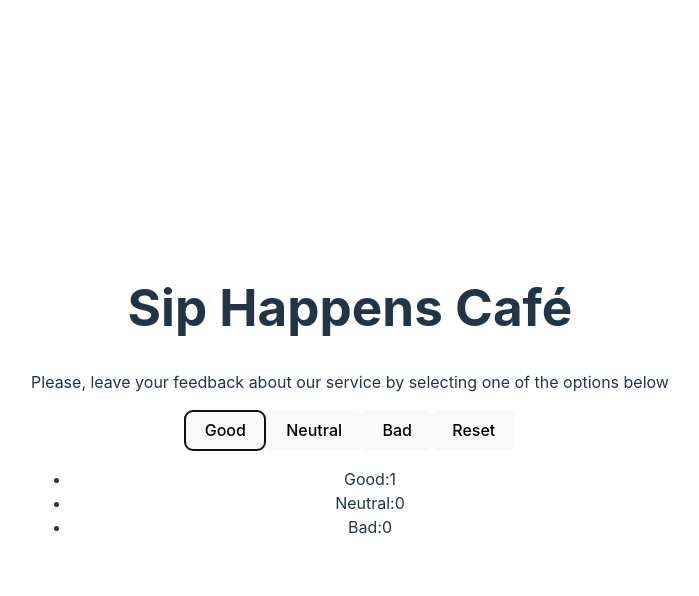
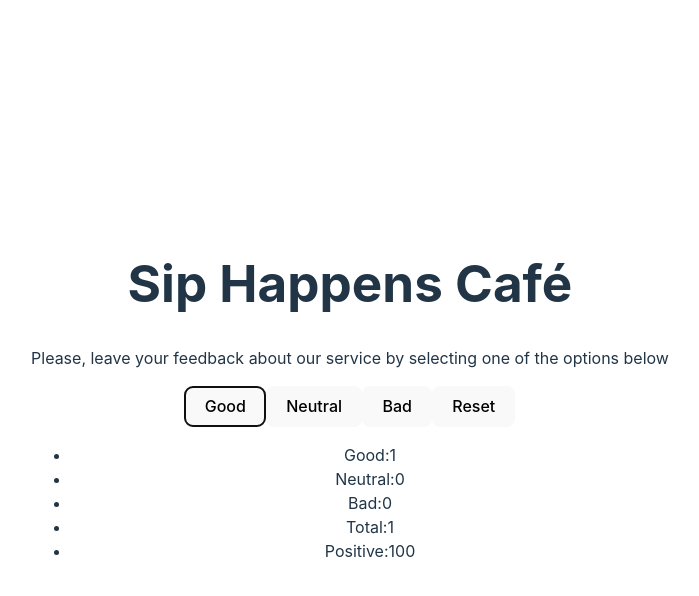
Before and after one commit to IrynaBalandina/goit-react-hw-02, a React (Vite) app: page / in a window 1280 px wide. Both pictures are taken after a click on the button "Good". Shown: the top 596 px of the page, without its empty margins (290-989 px from the left). Built offline with nearby package versions, Linux system fonts and the light colour scheme.

Commit message:
the 5-the part is finished

```diff
--- a/src/App.jsx
+++ b/src/App.jsx
@@ -25,7 +25,7 @@ const updateFeedback = (feedbackType )=> {
     bad: 0,
   });
 }
-
+ const positiveFeedback = Math.round((reviews.good / totalFeedback) * 100);
   return (
 
       <div>
@@ -44,6 +44,7 @@ const updateFeedback = (feedbackType )=> {
      <Feedback
      reviews = {reviews}
      totalFeedback={totalFeedback}
+     positiveFeedback = {positiveFeedback}
 
      /> :
       (<Notifications
--- a/src/components/Feedback/Feedback.jsx
+++ b/src/components/Feedback/Feedback.jsx
@@ -1,6 +1,6 @@
 
 
-const Feedback = ({reviews}) => {
+const Feedback = ({reviews, positiveFeedback, totalFeedback}) => {
     return(
 <div>
 
@@ -8,6 +8,8 @@ const Feedback = ({reviews}) => {
         <li>Good:{reviews.good}</li>
         <li>Neutral:{reviews.neutral}</li>
         <li>Bad:{reviews.bad}</li>
+        <li>Total:{totalFeedback}</li>
+        <li>Positive:{positiveFeedback}</li>
 
     </ul>
 </div>
```
